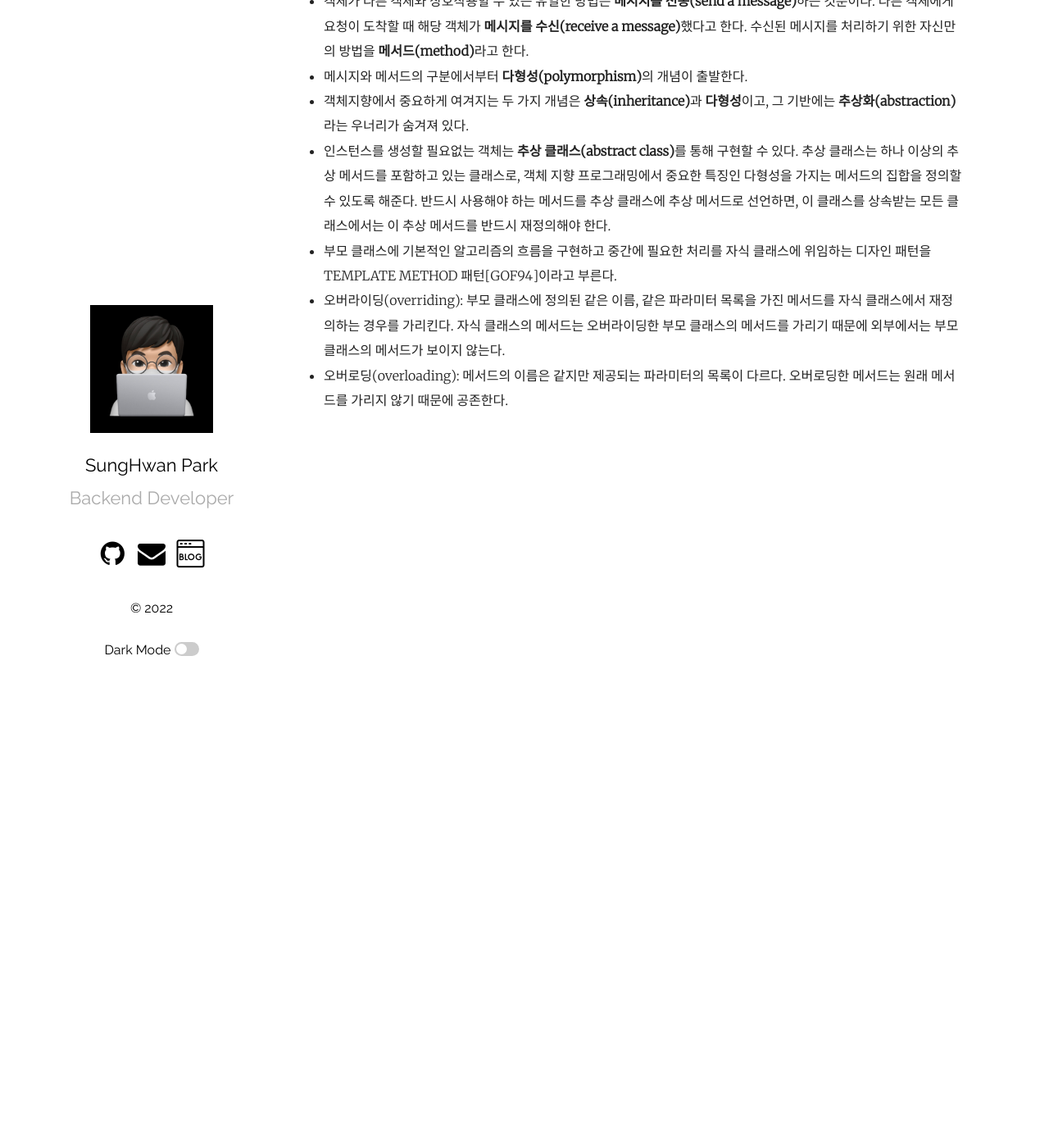
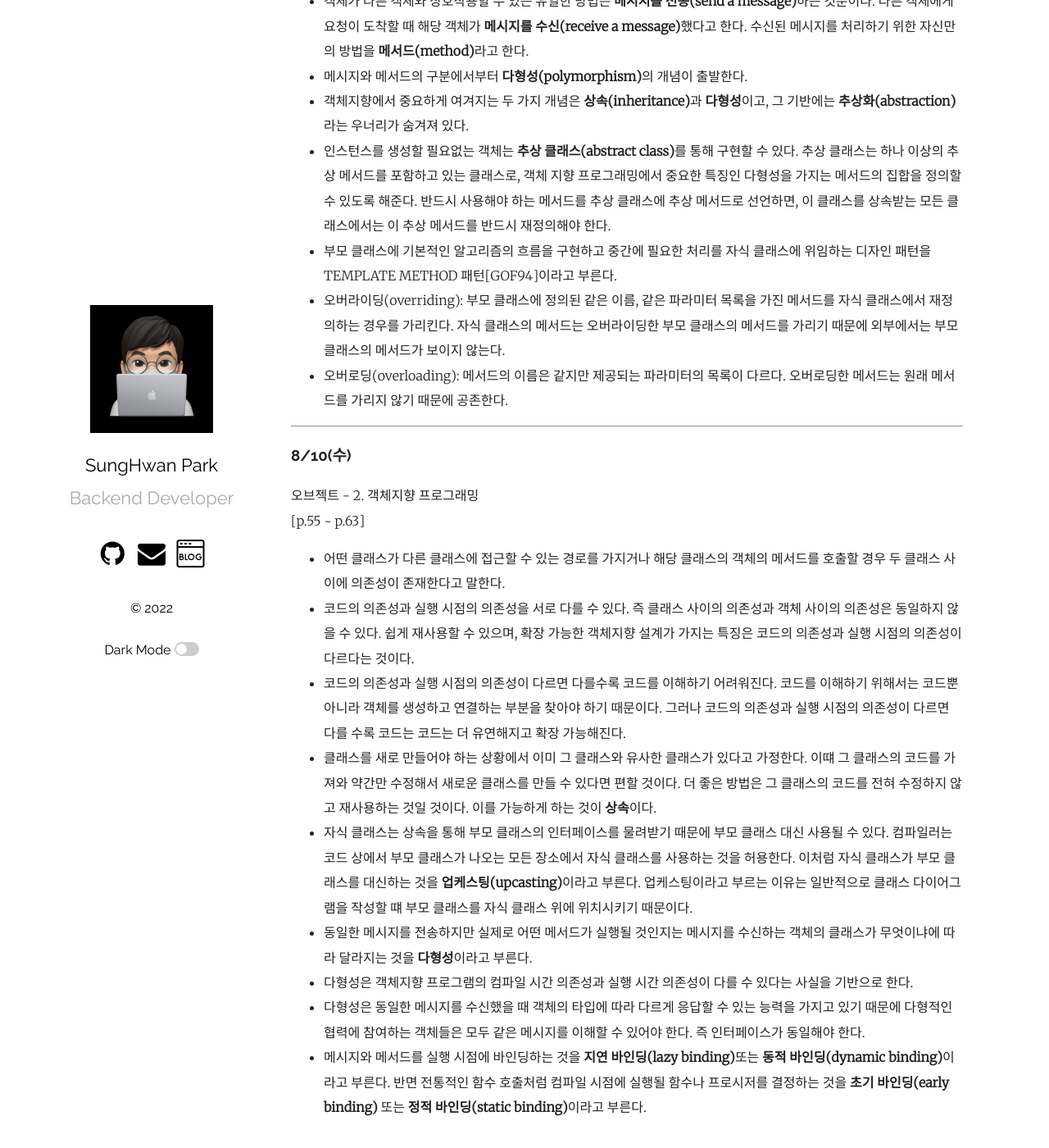
Before and after one commit to mrpark219/TIL, a Jekyll site: the page built from _posts/2022-08-01-8월TIL.markdown, in a window 1280 px wide and 1400 px high, scrolled down 8665 px. Shown: the whole window at 82% size. Built offline with Jekyll 4.4.1, drawn with Linux system fonts in a browser that asks for light colours; comment, search, counter and statistics services are not loaded.

Commit message:
feat: 2022-08-10 TIL 추가

```diff
--- a/_posts/2022-08-01-8월TIL.markdown
+++ b/_posts/2022-08-01-8월TIL.markdown
@@ -219,3 +219,20 @@ categories: 202208 TIL
 -   부모 클래스에 기본적인 알고리즘의 흐름을 구현하고 중간에 필요한 처리를 자식 클래스에 위임하는 디자인 패턴을 TEMPLATE METHOD 패턴[GOF94]이라고 부른다.
 -   오버라이딩(overriding): 부모 클래스에 정의된 같은 이름, 같은 파라미터 목록을 가진 메서드를 자식 클래스에서 재정의하는 경우를 가리킨다. 자식 클래스의 메서드는 오버라이딩한 부모 클래스의 메서드를 가리기 때문에 외부에서는 부모 클래스의 메서드가 보이지 않는다.
 -   오버로딩(overloading): 메서드의 이름은 같지만 제공되는 파라미터의 목록이 다르다. 오버로딩한 메서드는 원래 메서드를 가리지 않기 때문에 공존한다.
+
+---
+
+### 8/10(수)
+
+오브젝트 - 2. 객체지향 프로그래밍
+[p.55 ~ p.63]
+
+-   어떤 클래스가 다른 클래스에 접근할 수 있는 경로를 가지거나 해당 클래스의 객체의 메서드를 호출할 경우 두 클래스 사이에 의존성이 존재한다고 말한다.
+-   코드의 의존성과 실행 시점의 의존성을 서로 다를 수 있다. 즉 클래스 사이의 의존성과 객체 사이의 의존성은 동일하지 않을 수 있다. 쉽게 재사용할 수 있으며, 확장 가능한 객체지향 설계가 가지는 특징은 코드의 의존성과 실행 시점의 의존성이 다르다는 것이다.
+-   코드의 의존성과 실행 시점의 의존성이 다르면 다를수록 코드를 이해하기 어려워진다. 코드를 이해하기 위해서는 코드뿐 아니라 객체를 생성하고 연결하는 부분을 찾아야 하기 때문이다. 그러나 코드의 의존성과 실행 시점의 의존성이 다르면 다를 수록 코드는 코드는 더 유연해지고 확장 가능해진다.
+-   클래스를 새로 만들어야 하는 상황에서 이미 그 클래스와 유사한 클래스가 있다고 가정한다. 이떄 그 클래스의 코드를 가져와 약간만 수정해서 새로운 클래스를 만들 수 있다면 편할 것이다. 더 좋은 방법은 그 클래스의 코드를 전혀 수정하지 않고 재사용하는 것일 것이다. 이를 가능하게 하는 것이 **상속**이다.
+-   자식 클래스는 상속을 통해 부모 클래스의 인터페이스를 물려받기 때문에 부모 클래스 대신 사용될 수 있다. 컴파일러는 코드 상에서 부모 클래스가 나오는 모든 장소에서 자식 클래스를 사용하는 것을 허용한다. 이처럼 자식 클래스가 부모 클래스를 대신하는 것을 **업케스팅(upcasting)**이라고 부른다. 업케스팅이라고 부르는 이유는 일반적으로 클래스 다이어그램을 작성할 떄 부모 클래스를 자식 클래스 위에 위치시키기 때문이다.
+-   동일한 메시지를 전송하지만 실제로 어떤 메서드가 실행될 것인지는 메시지를 수신하는 객체의 클래스가 무엇이냐에 따라 달라지는 것을 **다형성**이라고 부른다.
+-   다형성은 객체지향 프로그램의 컴파일 시간 의존성과 실행 시간 의존성이 다를 수 있다는 사실을 기반으로 한다.
+-   다형성은 동일한 메시지를 수신했을 때 객체의 타입에 따라 다르게 응답할 수 있는 능력을 가지고 있기 때문에 다형적인 협력에 참여하는 객체들은 모두 같은 메시지를 이해할 수 있어야 한다. 즉 인터페이스가 동일해야 한다.
+-   메시지와 메서드를 실행 시점에 바인딩하는 것을 **지연 바인딩(lazy binding)**또는 **동적 바인딩(dynamic binding)**이라고 부른다. 반면 전통적인 함수 호출처럼 컴파일 시점에 실행될 함수나 프로시저를 결정하는 것을 **초기 바인딩(early binding)** 또는 **정적 바인딩(static binding)**이라고 부른다.
```
